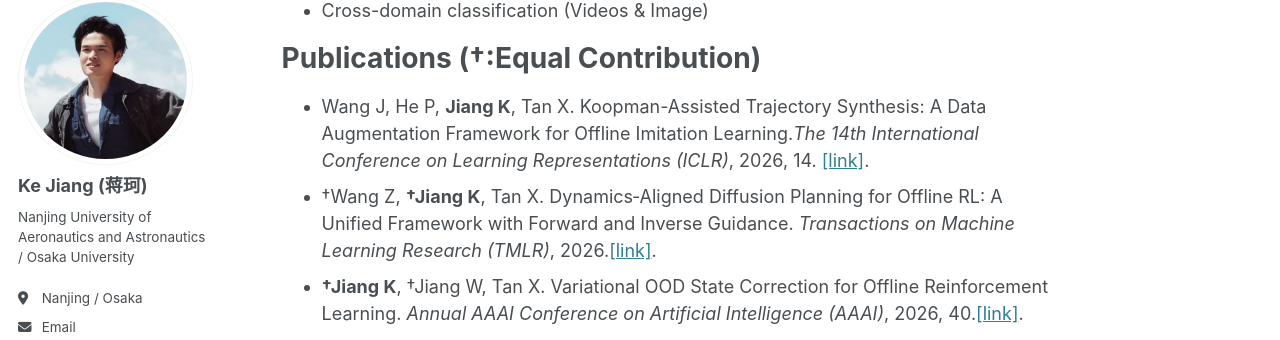
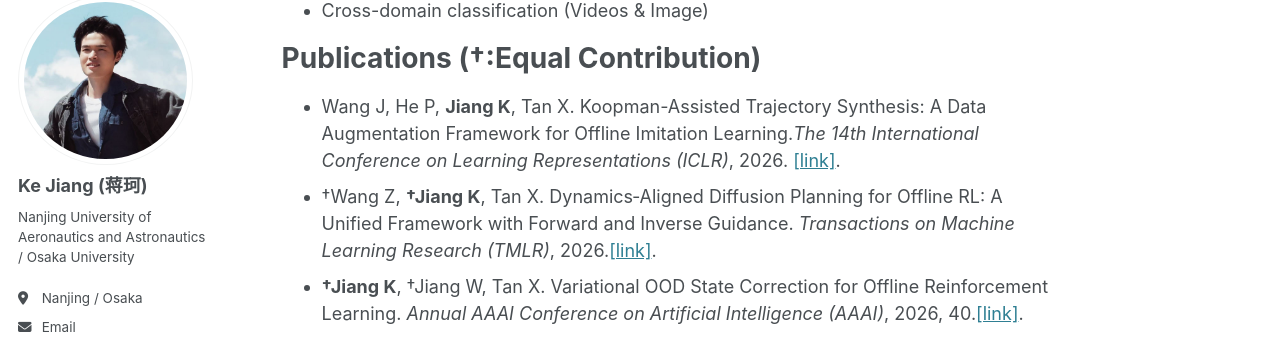
Before and after one commit to Jack10843/Jack10843.github.io, a Jekyll site: the page built from _pages/about.md, in a window 1280 px wide and 900 px high, scrolled down 1196 px. Shown: the part 110-450 px from the top of the window. Built offline with Jekyll 4.4.1, drawn with Linux system fonts in a browser that asks for light colours; some web fonts are replaced.

Commit message:
Update about.md

```diff
--- a/_pages/about.md
+++ b/_pages/about.md
@@ -32,7 +32,7 @@ Research Interests
 
 Publications (†:Equal Contribution)
 ======
- - Wang J, He P, **Jiang K**, Tan X. Koopman-Assisted Trajectory Synthesis: A Data Augmentation Framework for Offline Imitation Learning.*The 14th International Conference on Learning Representations (ICLR)*, 2026, 14. [\[link\]](https://openreview.net/forum?id=UAZCKdd4R7).
+ - Wang J, He P, **Jiang K**, Tan X. Koopman-Assisted Trajectory Synthesis: A Data Augmentation Framework for Offline Imitation Learning.*The 14th International Conference on Learning Representations (ICLR)*, 2026. [\[link\]](https://openreview.net/forum?id=UAZCKdd4R7).
  - †Wang Z, **†Jiang K**, Tan X. Dynamics‑Aligned Diffusion Planning for Offline RL: A Unified Framework with Forward and Inverse Guidance. *Transactions on Machine Learning Research (TMLR)*, 2026.[\[link\]](https://openreview.net/forum?id=h3hG6EuqU2).
  - **†Jiang K**, †Jiang W, Tan X. Variational OOD State Correction for Offline Reinforcement Learning. *Annual AAAI Conference on Artificial Intelligence (AAAI)*, 2026, 40.[\[link\]](https://arxiv.org/abs/2505.00503).
  - **Jiang K**, Jiang W, Li Y, Tan X. Beyond Non-Expert Demonstrations: Outcome-Driven Action Constraint for Offline Reinforcement Learning. *Pattern Recognition*, 2025.[\[link\]](https://authors.elsevier.com/a/1m5JS77nKsByF).
```
